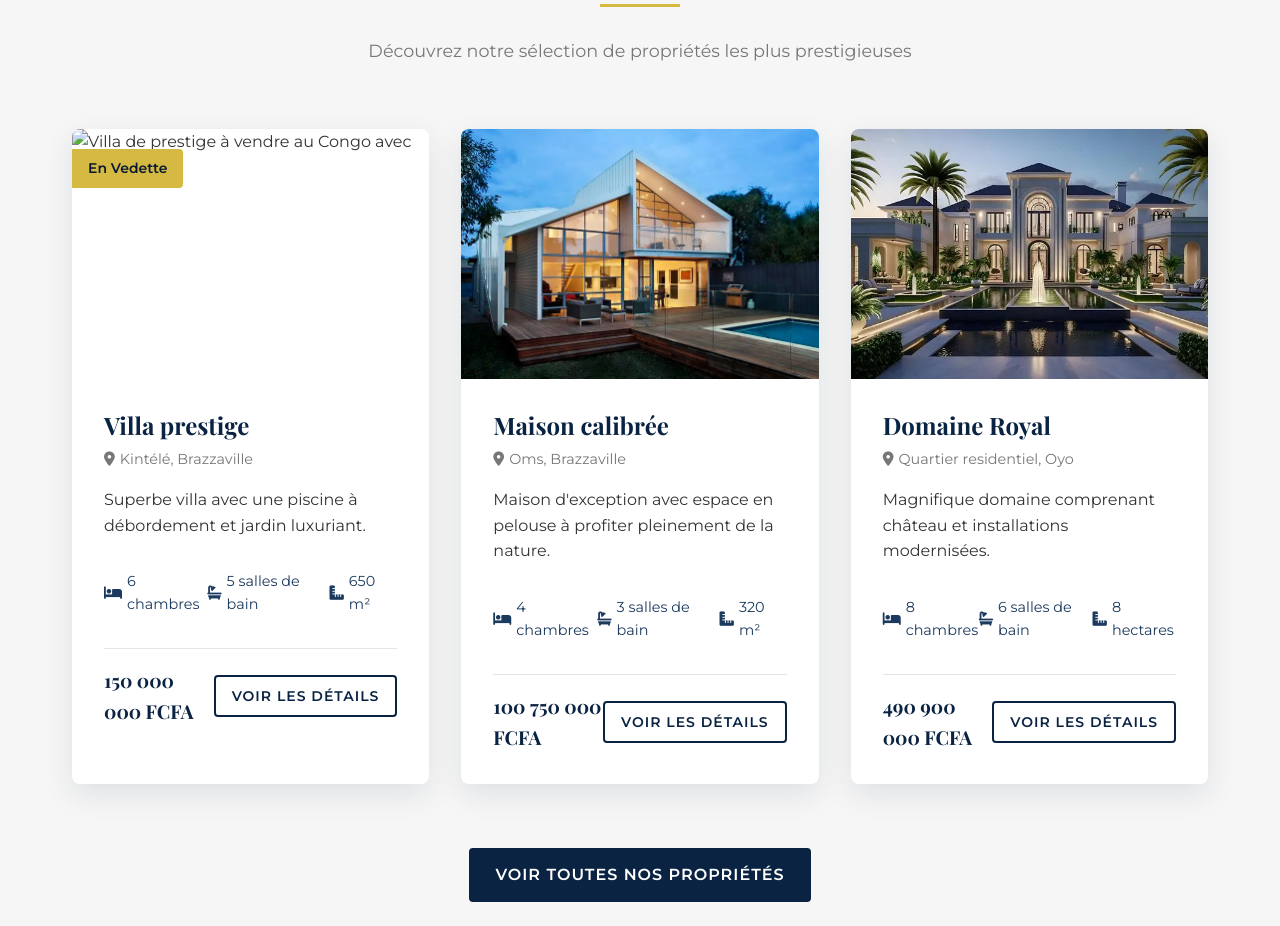
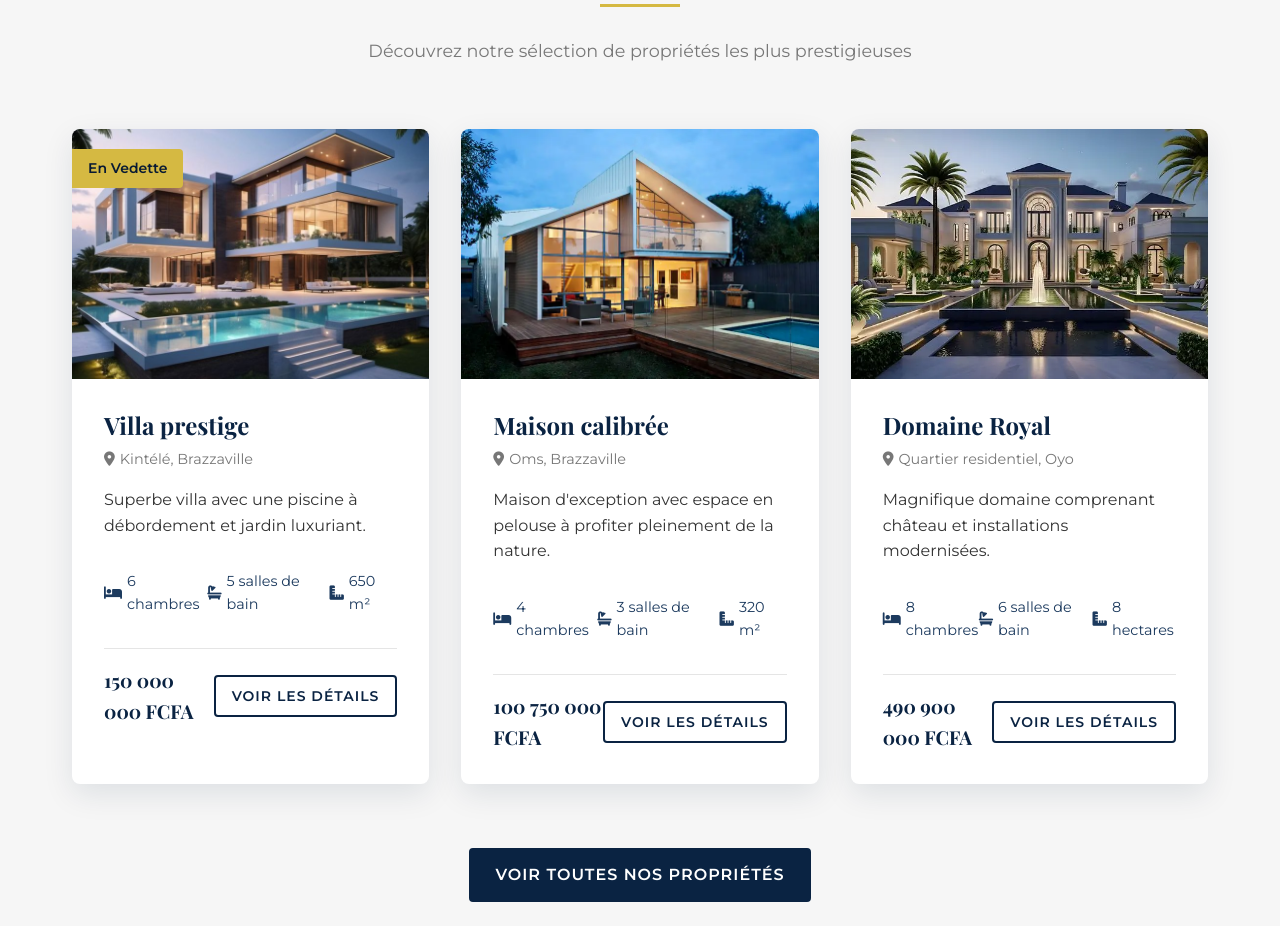
Before and after one commit to Jeremie2809/luxeDiaz, a plain HTML site: page index.html in a window 1280 px wide. Shown: the part 1188-2114 px from the top of the page. Drawn offline with nearby package versions, Linux system fonts and the light colour scheme.

Commit message:
Update index.html

```diff
--- a/index.html
+++ b/index.html
@@ -92,7 +92,7 @@
                 <div class="property-card">
                     <div class="property-image">
                         <span class="property-tag">En Vedette</span>
-                        <img src="placeholder.jpg" data-src="villa-prestige-luxediaz.jpg" alt="Villa de prestige à vendre au Congo avec LuxeDiaz" loading="lazy">
+                        <img src="villa-prestige-luxediaz.jpg" alt="Villa de prestige à vendre au Congo avec LuxeDiaz">
                     </div>
                     <div class="property-details">
                         <h3>Villa prestige</h3>
```
